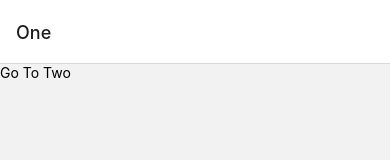
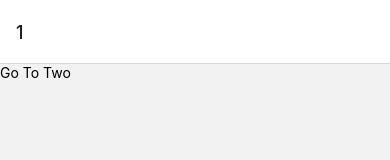
Before and after one commit to geonya/rn-imdd, a React Native app: screen / in a window 390 px wide. Shown: the top 160 px of the page. Built offline with nearby package versions, Linux system fonts and the light colour scheme.

Commit message:
#2.11 Configuring Stack Navigation

```diff
--- a/navigation/Stack.js
+++ b/navigation/Stack.js
@@ -21,10 +21,20 @@ const ScreenThree = ({ navigation: { setOptions } }) => (
 const NativeStack = createNativeStackNavigator();
 
 const Stack = () => (
-	<NativeStack.Navigator>
-		<NativeStack.Screen name="One" component={ScreenOne} />
+	<NativeStack.Navigator
+		screenOptions={{ animation: "flip", headerBackTitleVisible: false }}
+	>
+		<NativeStack.Screen
+			options={{ title: "1" }}
+			name="One"
+			component={ScreenOne}
+		/>
 		<NativeStack.Screen name="Two" component={ScreenTwo} />
-		<NativeStack.Screen name="Three" component={ScreenThree} />
+		<NativeStack.Screen
+			name="Three"
+			component={ScreenThree}
+			options={{ presentation: "modal" }}
+		/>
 	</NativeStack.Navigator>
 );
 
```
